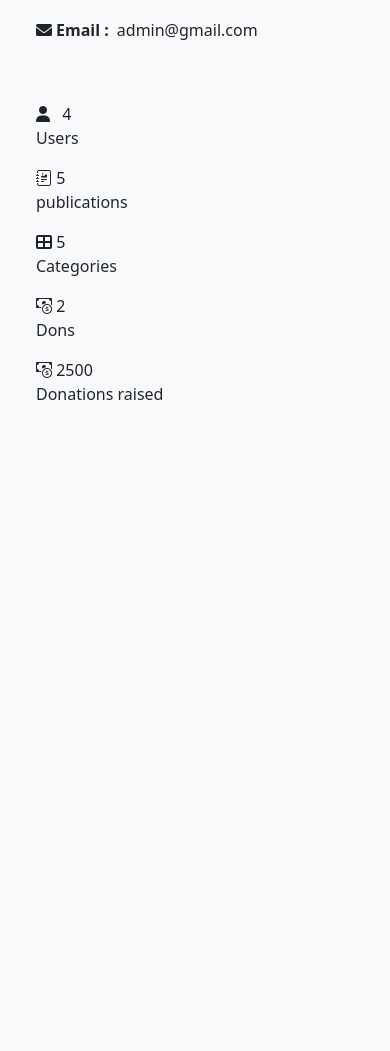
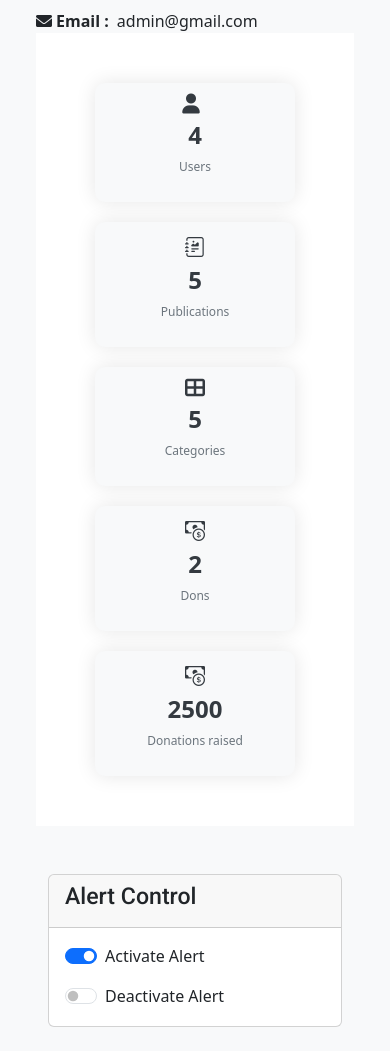
Before and after one commit to kawtarsimmad/PfeFinal, a Django app: page /users/dashboardAdmin/ in a window 390 px wide. Shown: the part 232-1283 px from the top of the page. Before the commit the page ends 632 px from the top, so only its background shows below. Run offline with Django 5.2, Linux system fonts and the light colour scheme; a user stored in the database is signed in; data comes from the database, SQL or seed files in the repository; both versions use the stored data as it was after the commit; tables that the repository leaves empty hold one stand-in row (values such as "Sample post"); some libraries are stand-ins or nearby versions.

Commit message:
alert
add alrt activation and updated event deatil and admin dashboard

```diff
--- a/project/events/views.py
+++ b/project/events/views.py
@@ -1,7 +1,7 @@
 from django.shortcuts import render, redirect, get_object_or_404
 from django.contrib.auth.decorators import login_required
 from commentaires.models import Comment
-from users.models import Association
+from users.models import Association, User
 from django.contrib.contenttypes.models import ContentType
 from .models import Event
 from .forms import EventForm
@@ -77,13 +77,15 @@
     content_type = ContentType.objects.get_for_model(events)
     comments = Comment.objects.filter(content_type=content_type, object_id=events.id)
     publications = Publication.objects.order_by('-date')[:3]  # Filter by 'association' field
+    association = Association.objects.get(user=events.user)  # Get the association related to the event
+
 
     if events.max_attendees > 0:
         progress_percent = (num_attendees / events.max_attendees) * 100
     else:
         progress_percent = 0
 
-    return render(request, 'events/event_detail.html', {'events': events, 'progress_percent': progress_percent,'comments': comments, 'publications': publications})
+    return render(request, 'events/event_detail.html', {'events': events, 'progress_percent': progress_percent,'comments': comments, 'publications': publications, 'association': association})
 
 
 @login_required
--- a/project/templates/users/contact_association.html
+++ b/project/templates/users/contact_association.html
@@ -298,8 +298,7 @@
     </style>
 
     <div class="container bootdey mt-5">
-        <br><br><br><br>
-
+<br>
         {% if success %}
         <div class="container bootstrap snippets bootdey">
             <div class="alert alert-success alert-white rounded">
--- a/project/templates/users/dashboardAdmin.html
+++ b/project/templates/users/dashboardAdmin.html
@@ -1,6 +1,7 @@
 {% extends 'sidebar.html' %}
 {% load static %}
 <!DOCTYPE html>
+{% block content %}
 <html lang="en">
 <head>
     <link rel="stylesheet" href="https://cdnjs.cloudflare.com/ajax/libs/font-awesome/5.15.3/css/all.min.css">
@@ -16,6 +17,10 @@
         }
 
         .count-box {
+            flex: 1; /* Adjusts to take equal space in the container */
+            min-width: 150px; /* Minimum width for each box to ensure they don't get too small */
+            max-width: 200px; /* Maximum width for each box */
+            padding: 10px;
             background-color: #f8f9fa; /* Box background color */
             border-radius: 10px; /* Box border radius */
             padding: 10px; /* Padding inside the box */
@@ -23,7 +28,6 @@
             box-shadow: 0 0 20px rgba(0, 0, 0, 0.1); /* Box shadow */
             transition: all 0.3s ease; /* Smooth transition */
             margin: 10px; /* Add some margin between count boxes */
-            max-width: 120px; /* Limit maximum width of the count boxes */
         }
 
         .count-box:hover {
@@ -67,11 +71,17 @@
         .badge-custom-color {
             color: black; /* Couleur personnalisée du texte */
         }
+        .flex-container {
+            display: flex;
+            flex-wrap: wrap; /* Allows items to wrap to the next line if needed */
+            justify-content: space-around; /* Adjust spacing as needed */
+            align-items: center;
+            margin: 20px 0; /* Adjust spacing around the container as needed */
+        }
     </style>
 
 </head>
 <body>
-{% block content %}
     <div class="main-content">
 
         <h1 class="mt-4">Espace Admin</h1>
@@ -103,26 +113,23 @@
 
 
                 <section id="cnt" class="cnt">
-                <div class="row">
+                    <div class="row flex-container">
                         <div class="count-box">
                             <i class="fas fa-user me-2"></i>
                             <span data-purecounter-start="0" data-purecounter-end="{{ users.count }}" data-purecounter-duration="1" class="purecounter"></span>
                             <p> Users</p>
                         </div>
-
                         <div class="count-box">
                             <i class="bi bi-journal-richtext"></i>
                             <span data-purecounter-start="0" data-purecounter-end="{{ pub.count }}" data-purecounter-duration="1" class="purecounter"></span>
-                        <p>publications</p>
+                            <p>Publications</p>
                         </div>
-
                         <div class="count-box">
                             <link href="https://cdnjs.cloudflare.com/ajax/libs/font-awesome/6.0.0-beta3/css/all.min.css" rel="stylesheet">
                             <i class="fas fa-th-large"></i>
-                        <span data-purecounter-start="0" data-purecounter-end="{{categories.count}}" data-purecounter-duration="1" class="purecounter"></span>
+                            <span data-purecounter-start="0" data-purecounter-end="{{ categories.count }}" data-purecounter-duration="1" class="purecounter"></span>
                             <p>Categories </p>
                         </div>
-
                         <div class="count-box">
                             <i class="bi bi-cash-coin"></i>
                             {% if don.est_paye %}
@@ -139,6 +146,34 @@
                         </div>
                     </div>
                 </section>
+
+                <div class="container mt-5">
+                    <div class="row justify-content-center">
+                        <div class="col-md-6">
+                            <div class="card">
+                                <div class="card-header">
+                                    <h3>Alert Control</h3>
+                                </div>
+                                <div class="card-body">
+                                    <div class="form-check form-switch">
+                                        <form action="{% url 'activate_alert' %}" method="post">
+                                            {% csrf_token %}
+                                            <input class="form-check-input" type="checkbox" role="switch" id="alertSwitch" name="alertSwitch" onchange="this.form.submit()" {% if alert and alert.is_active %}checked{% endif %} />
+                                            <label class="form-check-label" for="alertSwitch">Activate Alert</label>
+                                        </form>
+                                    </div>
+                                    <div class="form-check form-switch mt-3">
+                                        <form action="{% url 'desactivate_alert' %}" method="post">
+                                            {% csrf_token %}
+                                            <input class="form-check-input" type="checkbox" role="switch" id="alertSwitchOff" name="alertSwitchOff" onchange="this.form.submit()" {% if alert and not alert.is_active %}checked{% endif %} />
+                                            <label class="form-check-label" for="alertSwitchOff">Deactivate Alert</label>
+                                        </form>
+                                    </div>
+                                </div>
+                            </div>
+                        </div>
+                    </div>
+                </div>
         </div>
         </main>
     </div>
--- a/project/users/apps.py
+++ b/project/users/apps.py
@@ -4,3 +4,7 @@
 class UsersConfig(AppConfig):
     default_auto_field = 'django.db.models.BigAutoField'
     name = 'users'
+
+class AlertsConfig(AppConfig):
+    default_auto_field = 'django.db.models.BigAutoField'
+    name = 'alerts'
--- a/project/users/models.py
+++ b/project/users/models.py
@@ -49,3 +49,9 @@
 
     def __str__(self):
         return "Admin Name : " + self.user.first_name
+
+class Alert(models.Model):
+    is_active = models.BooleanField(default=False)
+
+    def __str__(self):
+        return "Active" if self.is_active else "Inactive"
--- a/project/users/urls.py
+++ b/project/users/urls.py
@@ -55,7 +55,8 @@
     path('AssociationSignup/account-activation/', views.account_activation_email, name='account-activation'),
     path('associations/<int:association_id>/contact/', views.contact_association, name='contact_association'),
     path('contact/success/', views.contact_success, name='contact_success'),
-
+    path('dashboardAdmin/activate_alert/', views.activate_alert, name='activate_alert'),
+    path('dashboardAdmin/desactivate_alert/', views.desactivate_alert, name='desactivate_alert'),
 
 ]
 if settings.DEBUG:
--- a/project/users/views.py
+++ b/project/users/views.py
@@ -32,7 +32,7 @@
 from django.contrib.auth import authenticate, login, logout
 from . tokens import generate_token
 from django.contrib import messages
-from .models import User,Admin, Donor, Association ###########
+from .models import User,Admin, Donor, Association, Alert ###########
 from publications.models import Publication
 from categories.models import Category
 from reclamations.models import Reclamation
@@ -361,7 +361,7 @@
     associations=Association.objects.all()
     donors=Donor.objects.all()
     categories= Category.objects.all()
-
+    alert = Alert.objects.first()
 
     total_dons_all = Publication.calculate_total_dons_all()####total des dons  de tous les publications ou d'une pub
     pending_reclamations_count = Reclamation.objects.filter(status='Pending').count()
@@ -378,7 +378,7 @@
         'total_dons_all' : total_dons_all,
         'categories': categories,
         'pending_reclamations_count': pending_reclamations_count,
-
+        'alert': alert
 
     }
     return render(request, 'users/dashboardAdmin.html', context)
@@ -642,4 +642,40 @@
 def contact_success(request):
     return render(request, 'users/contact_success.html')
 
-##########################################################################################
+####################################### Activate/desactivat Alert ###################################################
+def activate_alert(request):
+    if request.method == "POST":
+        alert = Alert.objects.first()
+        associations = Association.objects.filter(user__is_association=True, user__email__isnull=False).exclude(user__email='')
+        donors = Donor.objects.filter(user__is_donor=True, user__email__isnull=False).exclude(user__email='')
+        recipient_list_donor = [donor.user.email for donor in donors]
+        recipient_list_association = [association.user.email for association in associations]
+        from_email= settings.EMAIL_HOST_USER
+        site_domain="http://127.0.0.1:8000/"
+        message1=f"An alert has been activated. Please post the urgent cases about this alert situation as soon as possible on the platforme. {site_domain}"
+        message2=f"An alert has been activated. Please check the platforme {site_domain} for details."
+        subject='Alert Mode Activated'
+
+        # Assuming there is only one alert object
+        if not alert:
+            alert = Alert.objects.create(is_active=True)
+        else:
+            alert.is_active = True
+            alert.save()
+
+        # Send email to all users
+        send_mail(subject, message1, from_email, recipient_list_association)
+
+        send_mail(subject, message2, from_email, recipient_list_donor)
+
+        return redirect('dashboardAdmin')
+    return render(request, 'activate_alert')
+
+def desactivate_alert(request):
+    if request.method == "POST":
+        alert = Alert.objects.first()
+        if alert:
+            alert.is_active = False
+            alert.save()
+        return redirect('dashboardAdmin')
+    return render(request, 'deactivate_alert.html')
```
Also changed, not shown: project/pages/views.py (+6 -1 lines), project/templates/alerts/activate_alert.html (added, +22 -0 lines), project/templates/alerts/deactivate_alert.html (added, +24 -0 lines), project/templates/base.html (+23 -2 lines), project/templates/events/event_detail.html (+56 -57 lines), project/db.sqlite3, project/users/migrations/0003_alert.py (added). Lines whose indentation alone changed are shown as unchanged.
